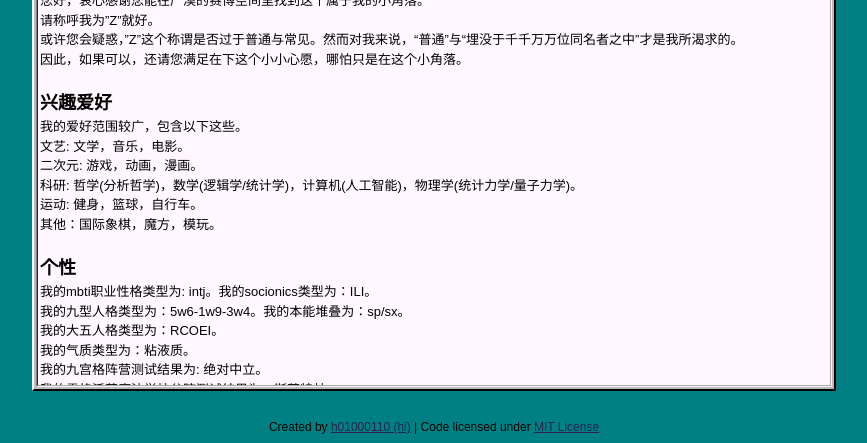
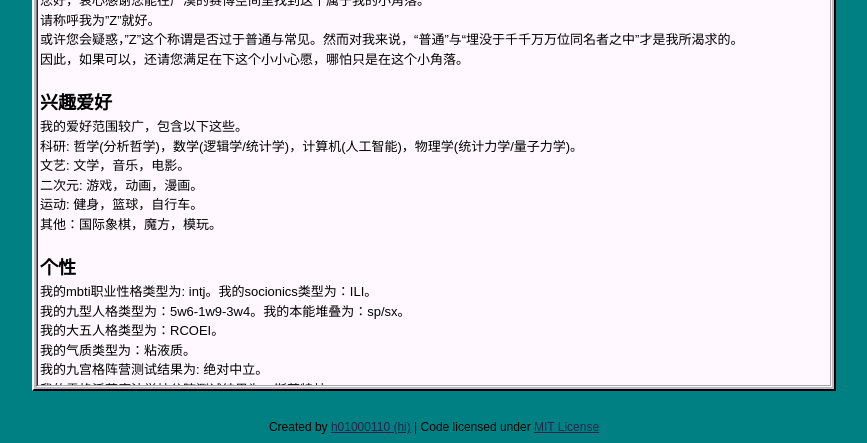
Before and after one commit to player1-Z/player1-Z.github.io, a Jekyll site: the page built from _posts/2020-10-24-Selfintro.md, in a window 1280 px wide, cut to the strip 522-965 px from the top of the page. Shown: the whole strip, without its empty margins (206-1073 px from the left). Built offline with Jekyll 4.4.1, drawn with Linux system fonts in a browser that asks for light colours.

```diff
--- a/_posts/2020-10-24-Selfintro.md
+++ b/_posts/2020-10-24-Selfintro.md
@@ -12,9 +12,9 @@ tags: info
 
 ## 兴趣爱好
 我的爱好范围较广，包含以下这些。
+  科研: 哲学(分析哲学)，数学(逻辑学/统计学)，计算机(人工智能)，物理学(统计力学/量子力学)。
   文艺: 文学，音乐，电影。
   二次元: 游戏，动画，漫画。
-  科研: 哲学(分析哲学)，数学(逻辑学/统计学)，计算机(人工智能)，物理学(统计力学/量子力学)。
   运动: 健身，篮球，自行车。
   其他：国际象棋，魔方，模玩。
 
```
